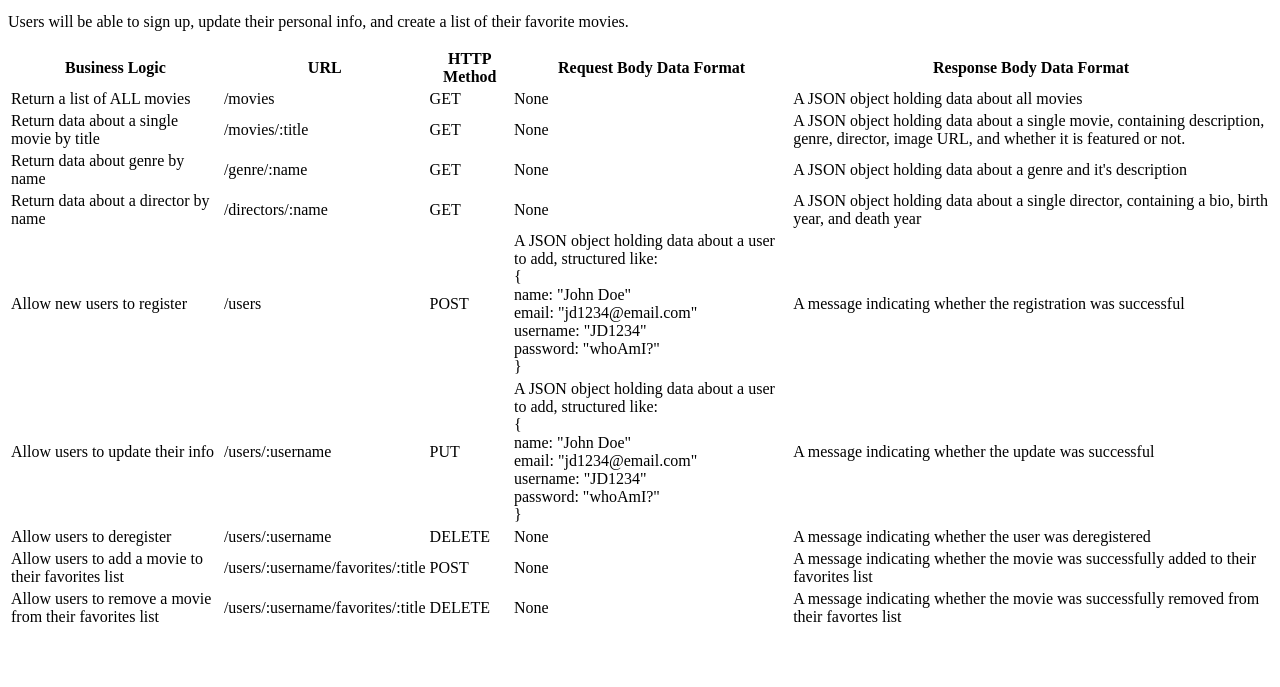
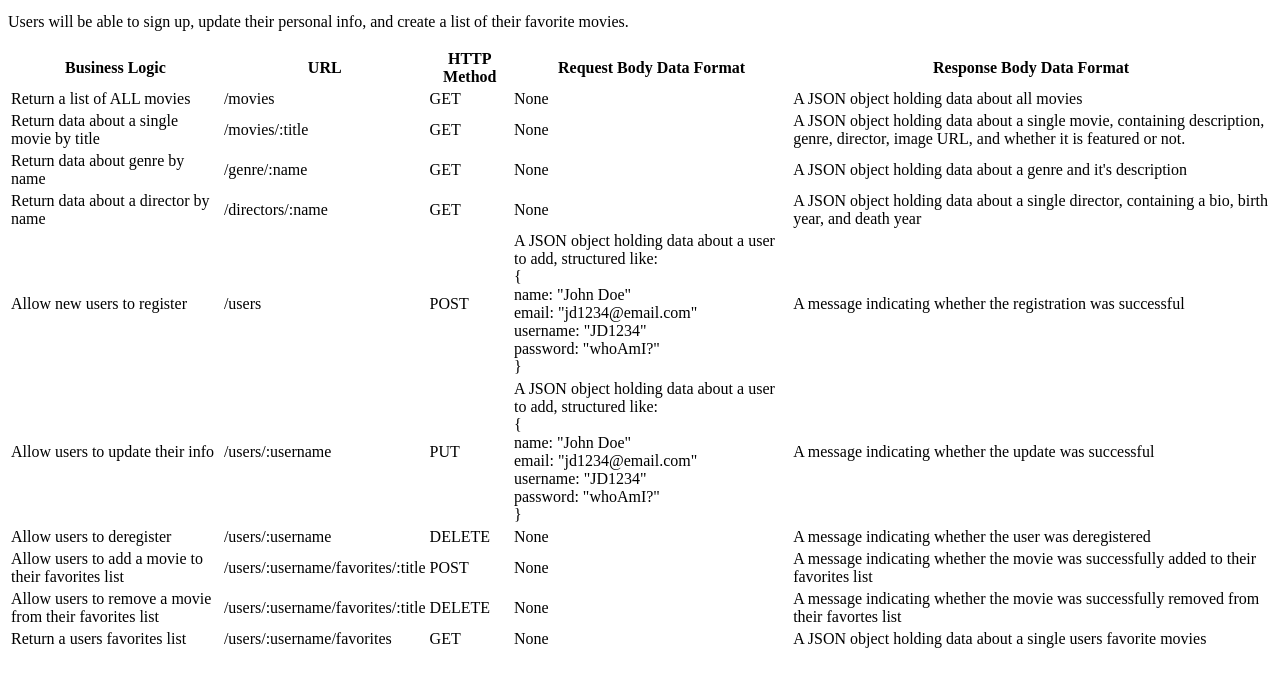
Before and after one commit to eegbert6/myFlix, a website: page public/documentation.html in a window 1280 px wide. Shown: the part 101-788 px from the top of the page. Drawn offline with Linux system fonts and the light colour scheme.

Commit message:
add documentation for returning favorites list

```diff
--- a/public/documentation.html
+++ b/public/documentation.html
@@ -97,6 +97,13 @@
                     <td>None</td>
                     <td>A message indicating whether the movie was successfully removed from their favortes list</td>
                 </tr>
+                <tr>
+                    <td>Return a users favorites list</td>
+                    <td>/users/:username/favorites</td>
+                    <td>GET</td>
+                    <td>None</td>
+                    <td>A JSON object holding data about a single users favorite movies</td>
+                </tr>
             </tbody>
         </table>
     </body>
```
